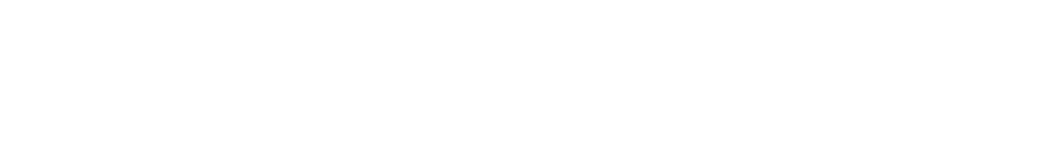
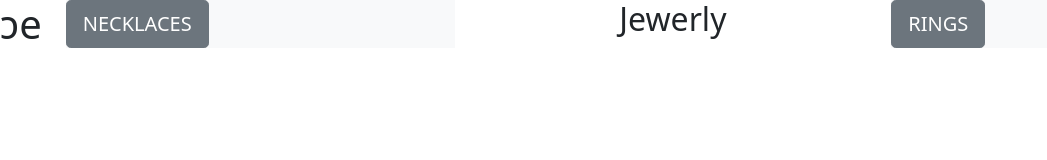
Before and after one commit to emmacatuz/JewerlyMadeByCE, a plain HTML site: page index.html in a window 1280 px wide. Shown: the whole page, without its empty margins (0-1047 px from the left). Drawn offline with nearby package versions, Linux system fonts and the light colour scheme.

Commit message:
i will do better

```diff
--- a/index.html
+++ b/index.html
@@ -4,12 +4,26 @@
     <meta charset="UTF-8">
     <meta name="viewport" content="width=device-width, initial-scale=1.0">
     <title>Document</title>
+    <link href="https://cdn.jsdelivr.net/npm/bootstrap@5.1.3/dist/css/bootstrap.min.css" rel="stylesheet" integrity="sha384-1BmE4kWBq78iYhFldvKuhfTAU6auU8tT94WrHftjDbrCEXSU1oBoqyl2QvZ6jIW3" crossorigin="anonymous">
 </head>
 <body>
     <div class="row">
+        <div class="col-auto">
+            <h1>
+                ɔe
+            </h1>
+        </div>
         <div class="col">
-            <div class="bg-info">
-                <h3> </h3>
+            <div class="bg-light">
+                <button type="button" class="btn btn-secondary btn-lg">NECKLACES</button>
+            </div>
+        </div>
+        <div class="col text-center">
+            <h2>Jewerly</h2>
+        </div>
+        <div class="col">
+            <div class="bg-light">
+                <button type="button" class="btn btn-secondary btn-lg">RINGS</button>
             </div>
         </div>
     </div>
```
